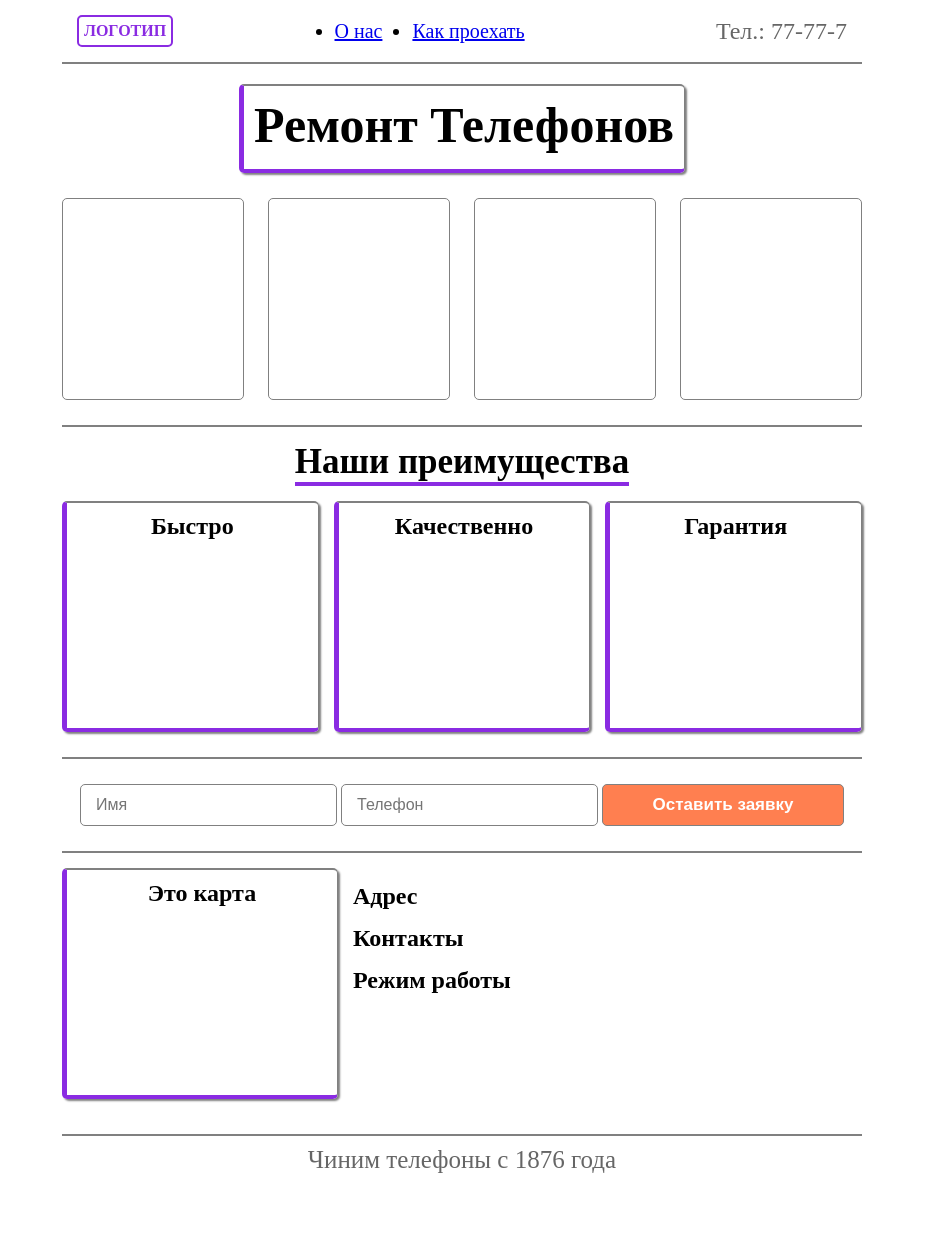
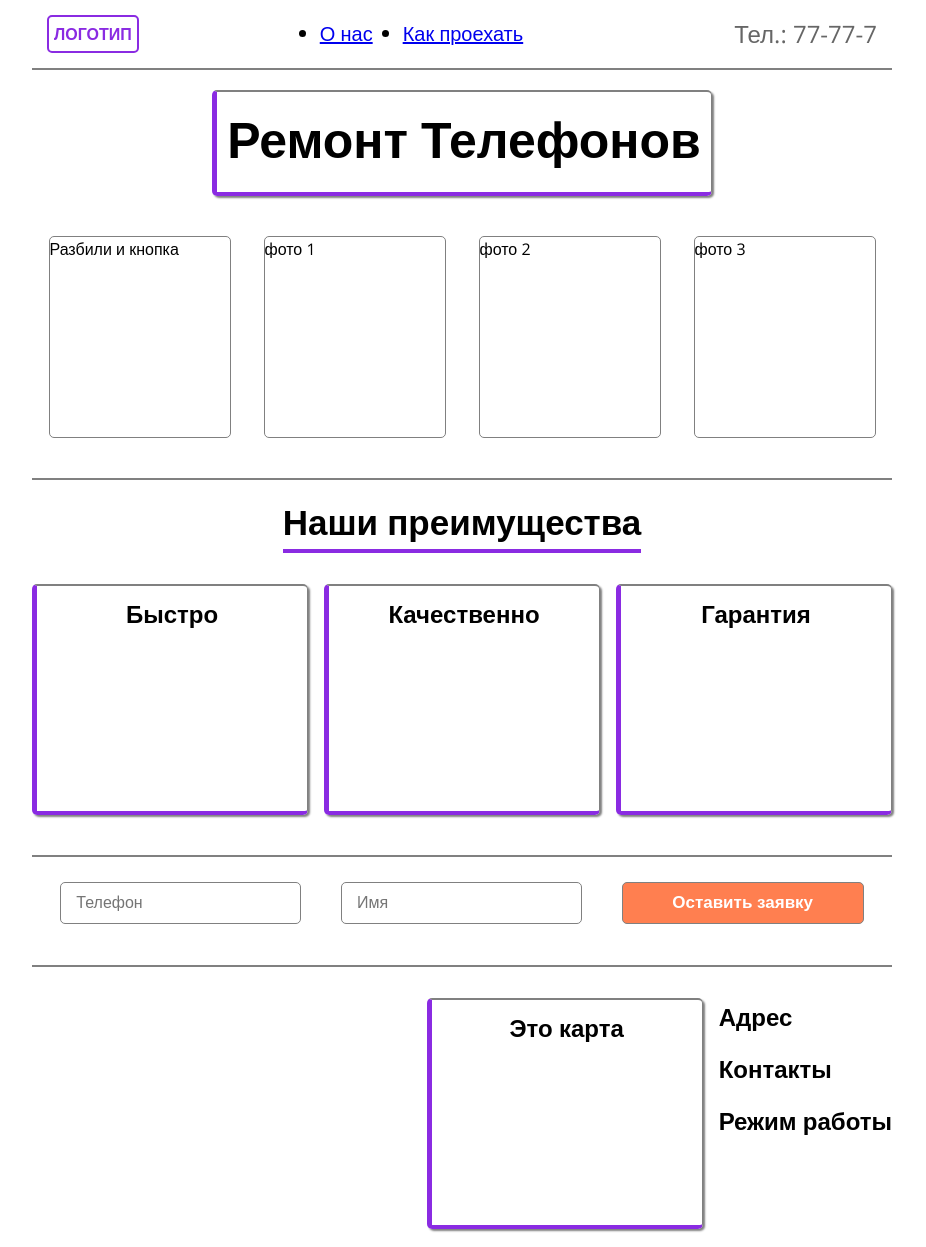
Before and after one commit to realvint/hw_landing_page, a plain HTML site: page index.html in a window 1280 px wide. Shown: the top 1247 px of the page, without its empty margins (178-1104 px from the left). Before the commit the page ends 1174 px from the top, so only its background shows below. Drawn offline with nearby package versions, Linux system fonts and the light colour scheme.

Commit message:
Responsive layout first attempt

```diff
--- a/index.html
+++ b/index.html
@@ -8,6 +8,9 @@
     <title>Ремонт телефонов</title>
     <link rel="stylesheet" href="styles/reset.css">
     <link rel="stylesheet" href="styles/styles.css">
+    <link rel='preconnect' href='https://fonts.googleapis.com'>
+    <link rel='preconnect' href='https://fonts.gstatic.com'>
+    <link href='https://fonts.googleapis.com/css2?family=Open+Sans:wght@400;600;700&display=swap' rel='stylesheet'>
   </head>
   <body>
     <div class="container">
@@ -33,10 +36,10 @@
         </div>
       </div>
       <div class="gallery">
-        <div class="photo"></div>
-        <div class="photo"></div>
-        <div class="photo"></div>
-        <div class="photo"></div>
+        <div class="photo"> Разбили и кнопка</div>
+        <div class="photo">фото 1</div>
+        <div class="photo">фото 2</div>
+        <div class="photo">фото 3</div>
       </div>
 
       <div class="text-center mt-3">
@@ -56,12 +59,18 @@
         </div>
       </div>
 
-      <div class="form mt-3 text-center">
-        <input type="text" placeholder="Имя" class="form-input">
-        <input type="text" placeholder="Телефон" class="form-input">
-        <button class="btn">
-          Оставить заявку
-        </button>
+      <div class="form mt-3" style="justify-content: space-around; display: flex">
+        <div>
+          <input type="text" placeholder="Телефон" class="form-input" style="width: 100%; margin-bottom: 1rem ">
+        </div>
+        <div>
+          <input type="text" placeholder="Имя" class="form-input" style="width: 100%; margin-bottom: 1rem">
+        </div>
+        <div>
+          <button class="btn" style="">
+            Оставить заявку
+          </button>
+        </div>
       </div>
 
       <div class="map mt-3 d-flex">
--- a/styles/styles.css
+++ b/styles/styles.css
@@ -1,6 +1,63 @@
+body {
+  display: flex;
+  flex-direction: column;
+  font-family: "Open Sans", sans-serif;
+  font-size: 1rem;
+  line-height: 1.5;
+  min-height: 100vh;
+}
+
 .container {
-  margin: auto;
-  max-width: 800px;
+  padding: 0 15px;
+}
+
+@media (min-width: 575.98px){
+  .container {
+    max-width: 540px;
+    margin: auto;
+    padding: 0;
+  }
+  .gallery {
+    display: block;
+  }
+
+  .advantages {
+    display: block;
+  }
+
+  .card {
+    margin: 15px auto;
+  }
+}
+
+@media (min-width: 767.98px){
+  .container {
+    max-width: 720px;
+  }
+
+  .gallery {
+    display: flex;
+    border-bottom: 2px gray solid;
+    justify-content: space-between;
+    padding-top: 25px;
+    padding-bottom: 25px;
+  }
+
+  .advantages {
+    display: flex;
+  }
+}
+
+@media (min-width: 991.98px) {
+  .container {
+    max-width: 960px;
+  }
+}
+
+@media (min-width: 1199.98px){
+  .container {
+    max-width: 1140px;
+  }
 }
 
 .header {
@@ -58,16 +115,16 @@ ul {
   border-bottom: 4px blueviolet solid;
 }
 
-.advantages {
-  display: flex;
-}
-
 .me-3 {
-  margin-right: 15px;
+  margin-right: 1rem;
 }
 
 .mt-3 {
-  margin-top: 15px;
+  margin-top: 1rem;
+}
+
+.mb-3 {
+  margin-bottom: 1rem;
 }
 
 .text-center {
@@ -86,19 +143,12 @@ ul {
   box-shadow: 2px 2px 2px gray;
 }
 
-.gallery {
-  display: flex;
-  border-bottom: 2px gray solid;
-  justify-content: space-between;
-  padding-top: 25px;
-  padding-bottom: 25px;
-}
-
 .photo {
   height: 200px;
   width: 180px;
   border: 1px gray solid;
   border-radius: 5px;
+  margin: 15px auto;
 }
 
 .footer {
```
